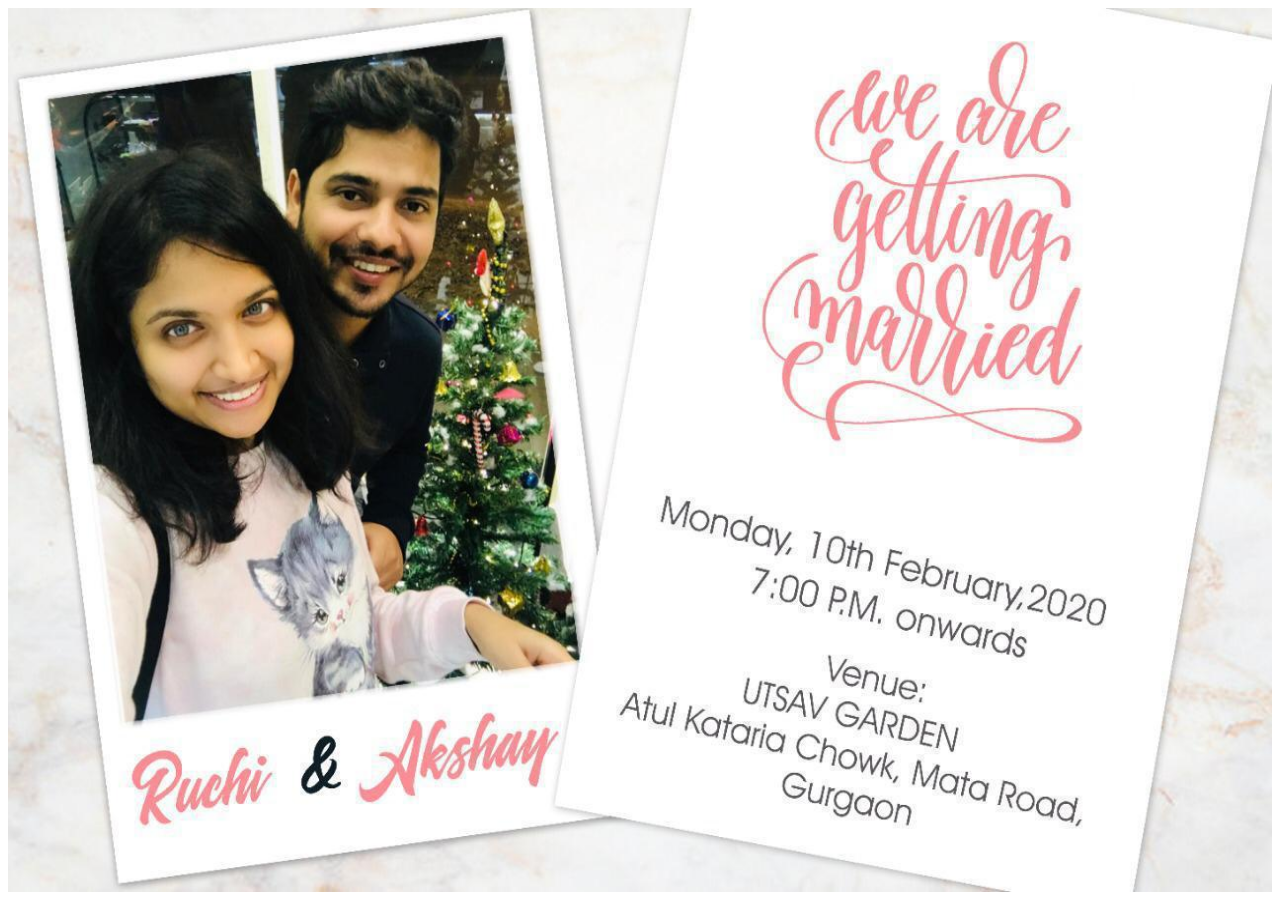
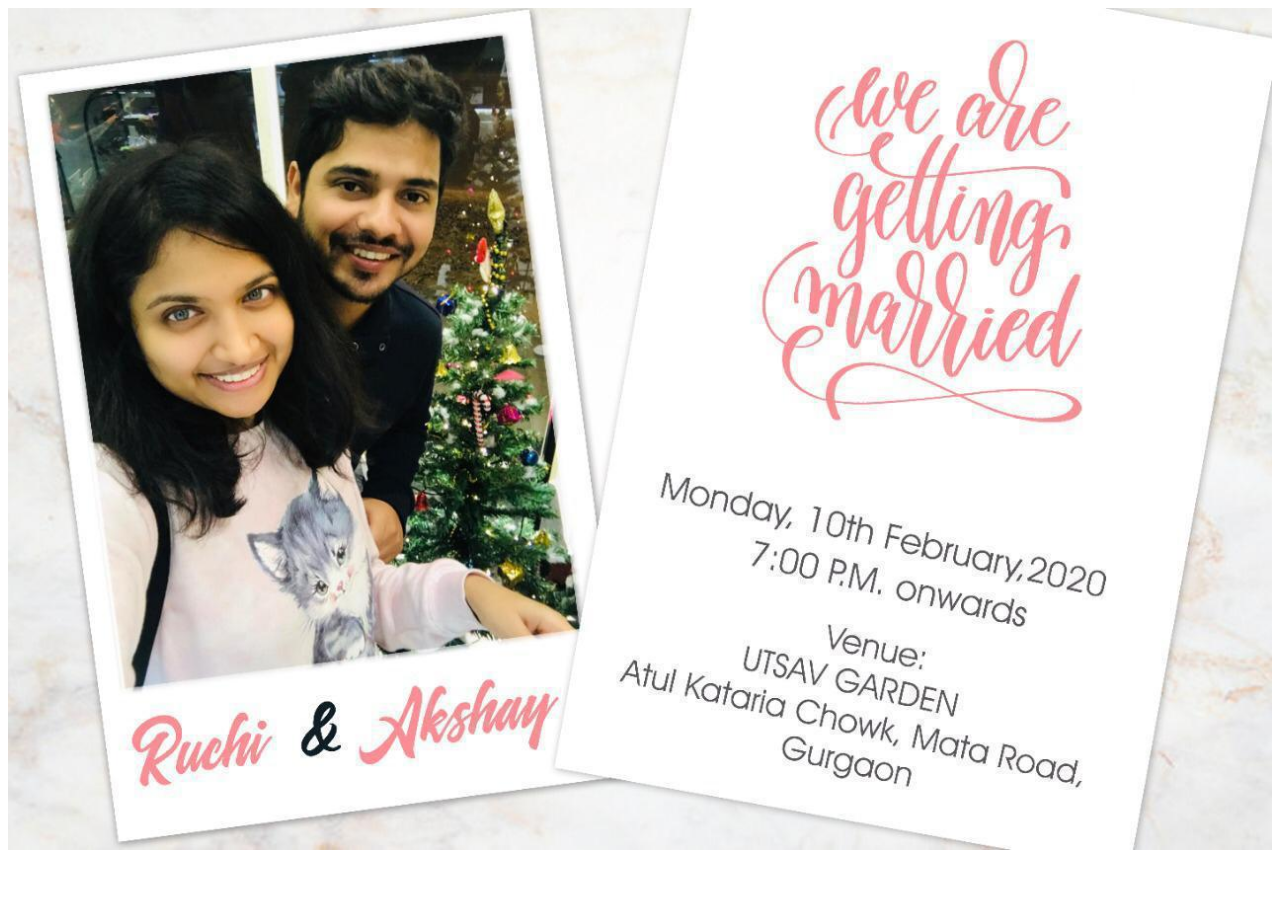
Before and after one commit to AkshaySiwal/website, a Jekyll site: the page static/assets/ruchi/invite.html, which Jekyll copies as it is, in a window 1280 px wide. Built offline with Jekyll 4.4.1, drawn with Linux system fonts in a browser that asks for light colours.

Commit message:
Adding Marriage ivitation

```diff
--- a/static/assets/ruchi/invite.html
+++ b/static/assets/ruchi/invite.html
@@ -3,12 +3,13 @@
 <title>Akshay's house Location</title>
 <style>
 img {
-  width: 100% ;
-  height: 100% ;
+    max-width: 100%;
+    max-height: 100vh;
+    height: auto;
 }
 </style>
 </head>
 <body>
-<img src="invite.jpeg">
+<img src="invite.jpeg" align="middle">
 </body>
 </html>
```
